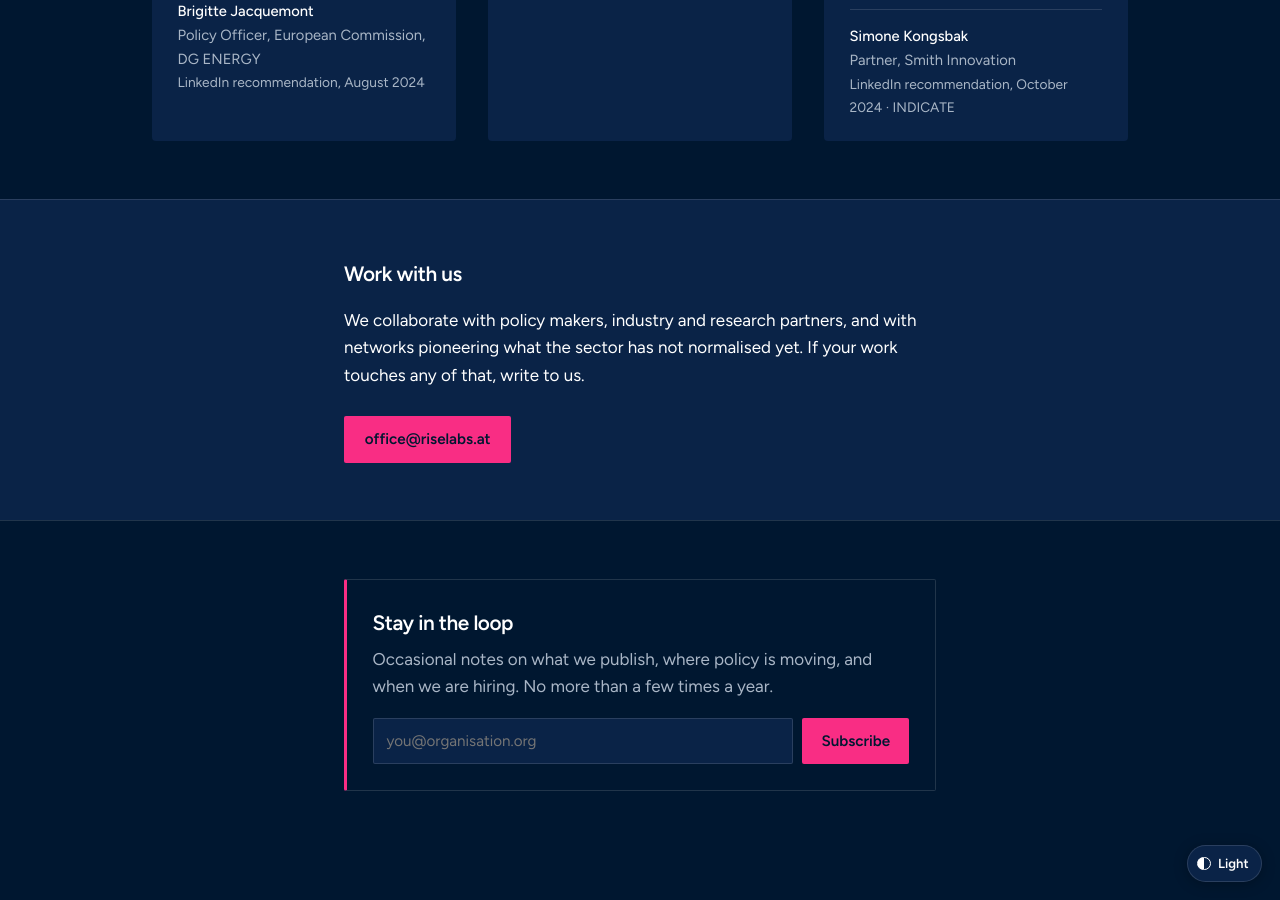
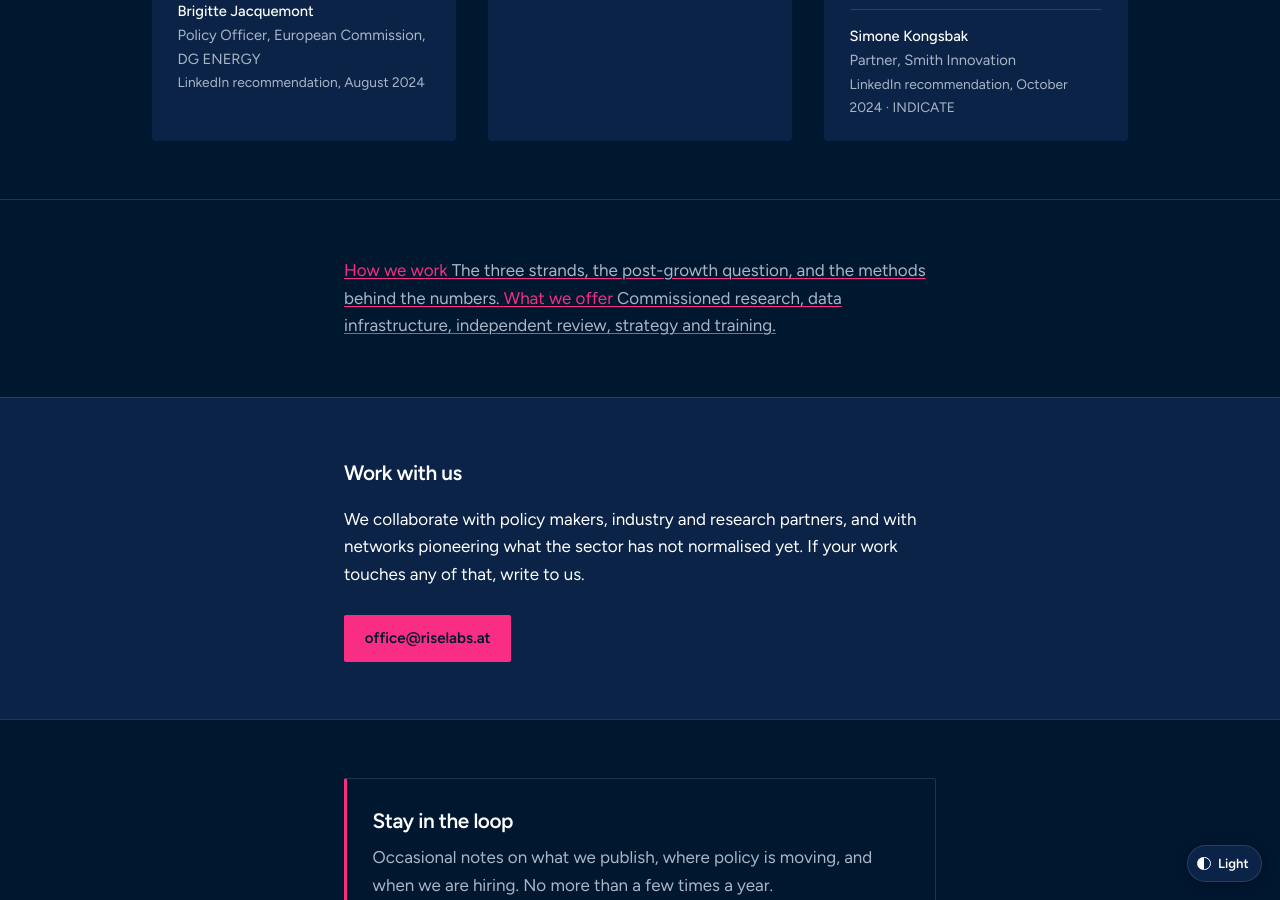
Before and after one commit to mroeck/riselabs.at, a Jekyll site: the page built from index.md, in a window 1280 px wide and 900 px high, scrolled down 4237 px. Built offline with Jekyll 4.4.1, drawn with Linux system fonts in a browser that asks for light colours; some of the changed text lies outside the part shown.

Commit message:
Add files via upload

```diff
--- a/index.md
+++ b/index.md
@@ -2,6 +2,7 @@
 layout: default
 title: Home
 permalink: /
+wip: true   # shows the "Page in progress" note by the theme toggle
 ---
 
 {% include hero.html %}
@@ -71,13 +72,34 @@ permalink: /
   <div class="wrap">
     <p class="eyebrow">We work with</p>
     {%- comment -%} hand-picked, in this order; the full list is on /partners/ {%- endcomment -%}
-    {%- assign shown = "worldgbc,smith-innovation,bpie,iiasa,ec-dg-grow,unep,laudes,global-industry-hub" | split: "," -%}
+    {%- assign shown = "worldgbc,smith-innovation,bpie,iiasa,ec-dg-grow,unep,laudes,global-industry-hub,epfl,ku-leuven" | split: "," -%}
     {% include partners.html keys=shown %}
     <p class="more"><a href="{{ '/partners/' | relative_url }}">All partners →</a></p>
   </div>
 </section>
 
 {% include testimonials.html only="brigitte-jacquemont,xavier-le-den,simone-kongsbak" %}
+
+{%- comment -%}
+  Somewhere to go after the quotes. A reader convinced by them should be able
+  to reach the argument or the offer without scrolling back to the nav.
+{%- endcomment -%}
+<section class="band">
+  <div class="wrap narrow">
+    <div class="onward">
+      <a href="{{ '/approach/' | relative_url }}">
+        <span class="onward-t">How we work</span>
+        <span class="onward-d muted">The three strands, the post-growth
+        question, and the methods behind the numbers.</span>
+      </a>
+      <a href="{{ '/services/' | relative_url }}">
+        <span class="onward-t">What we offer</span>
+        <span class="onward-d muted">Commissioned research, data
+        infrastructure, independent review, strategy and training.</span>
+      </a>
+    </div>
+  </div>
+</section>
 
 <section class="band cta-band">
   <div class="wrap narrow">
```
